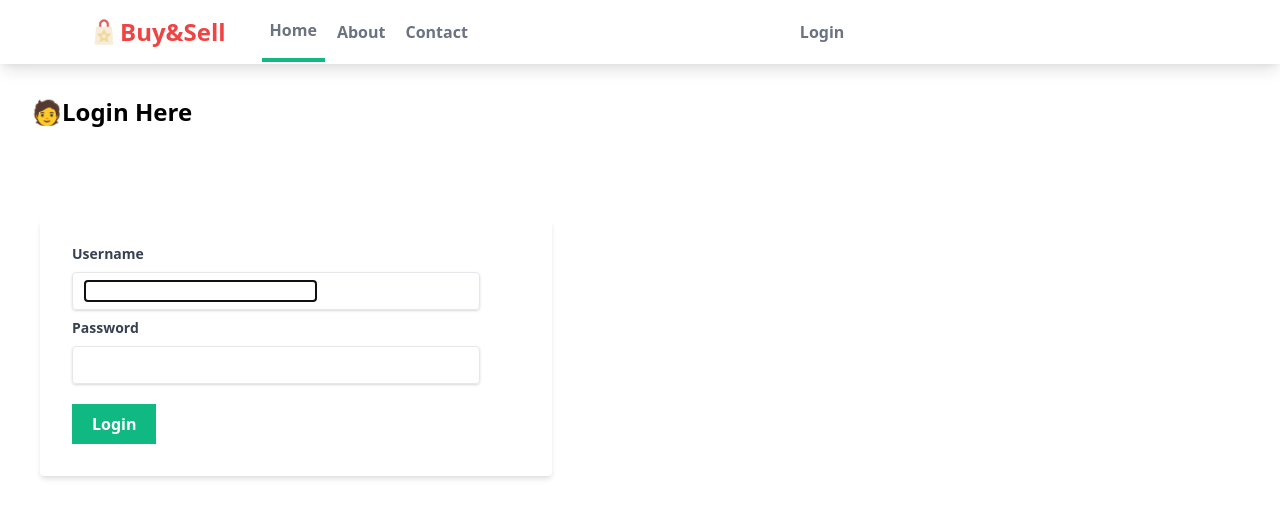
After one commit to mathewwicky/shopping_app, a Django app: page /user/login/ in a window 1280 px wide. The commit adds this page. Shown: the top 518 px of the page. Run offline with Django 4.2, Linux system fonts and the light colour scheme; style sheets or scripts are compiled from the project's sources.

Commit message:
implementing the login and logout functions

```diff
--- a/myapp/templates/myapp/base.html
+++ b/myapp/templates/myapp/base.html
@@ -18,6 +18,11 @@
                             <a href="#" class="py-4 px-2 text-gray-500 font-semibold border-b-4 border-green-500">Home</a>
                             <a href="#" class="py-4 px-2 text-gray-500 font-semibold">About</a>
                             <a href="#" class="py-4 px-2 text-gray-500 font-semibold">Contact</a>
+                            {% if user.is_authenticated %}
+                            <a class="py-4 px-80 text-gray-500 font-semibold" href="{% url 'user:logout' %}">Logout</a>
+                            {% else %}
+                            <a class="py-4 px-80 text-gray-500 font-semibold" href="{% url 'user:login' %}">Login</a>
+                            {% endif %}
                         </div>
                     </div>
                 </div>
--- a/mysite/settings.py
+++ b/mysite/settings.py
@@ -126,3 +126,4 @@ DEFAULT_AUTO_FIELD = 'django.db.models.BigAutoField'
 
 MEDIA_ROOT = BASE_DIR / 'media'
 MEDIA_URL = '/media/'
+LOGIN_REDIRECT_URL = 'myapp:products'
--- /dev/null
+++ b/user/templates/user/login.html
@@ -0,0 +1,24 @@
+{% extends 'myapp/base.html' %}
+{% block content %}
+<h1 class=" text-2xl font-bold m-8">🧑Login Here</h1>
+<div class="container py-5">
+    <form class="w-2/5 bg-white shadow-md m-10 rounded px-8 pt-6 pb-8 mb-4" method="POST">
+        {% csrf_token %}
+        <div class="mb-2">
+            <label class="block text-gray-700 text-sm font-bold mb-2" for="">Username</label>
+            <div class="shadow appearance-none border rounded py-2 px-3 mr-10 text-gray-700 leading-tight">
+                {{ form.username }}
+            </div>
+        </div>
+
+        <div class="mb-2">
+            <label class="block text-gray-700 text-sm font-bold mb-2" for="">Password</label>
+            <div class="shadow appearance-none border rounded py-2 px-3 mr-10 text-gray-700 leading-tight">
+                {{ form.password }}
+            </div>
+        </div>
+
+        <button class="bg-green-500 text-white font-bold px-5 py-2 mt-3" type="submit">Login</button>
+    </form>
+</div>
+{% endblock %}
--- /dev/null
+++ b/user/templates/user/logout.html
@@ -0,0 +1,4 @@
+{% extends 'myapp/base.html' %}
+{% block content %}
+<h1 class="text-2xl mt-8 font-bold px-4">You have been logged out successfully.</h1>
+{% endblock %}
--- a/user/urls.py
+++ b/user/urls.py
@@ -1,8 +1,11 @@
 from django.contrib import admin
 from django.urls import path
 from .import views
+from django.contrib.auth import views as authentication_views
+
 app_name = 'user'
 urlpatterns = [
     path('register/', views.register,name='register'),
-
+    path('login/', authentication_views.LoginView.as_view(template_name='user/login.html'), name='login'),
+    path('logout/', authentication_views.LogoutView.as_view(template_name='user/logout.html'), name='logout'),
    ]
```
Also changed, not shown: db.sqlite3.
